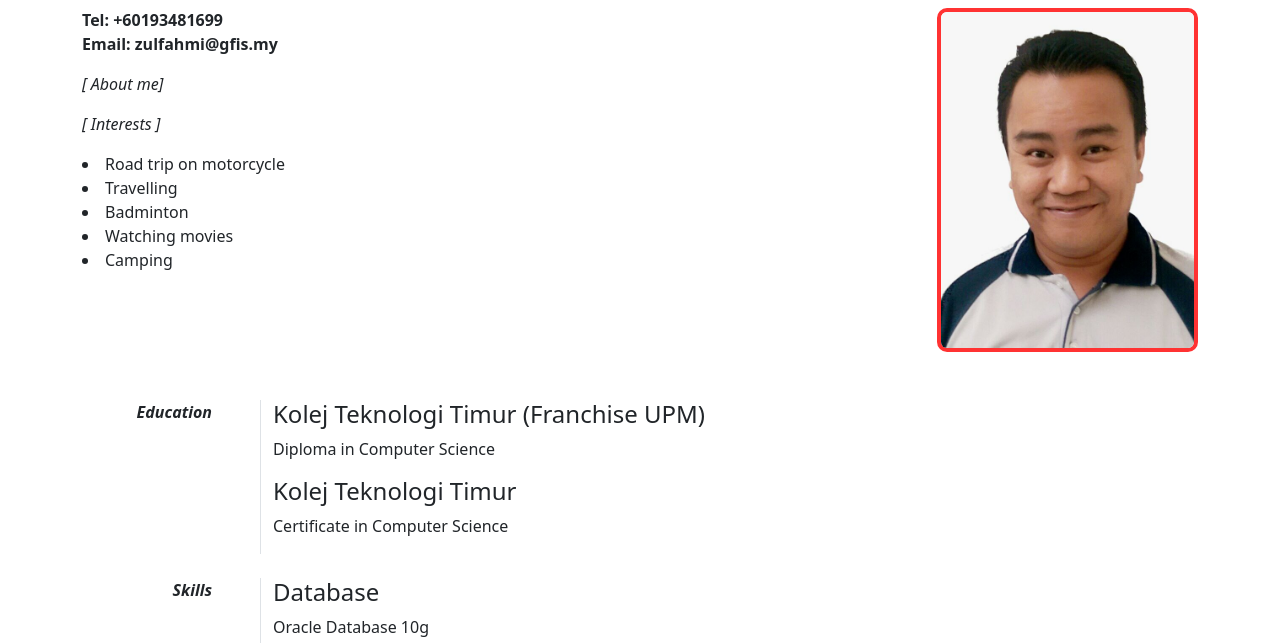
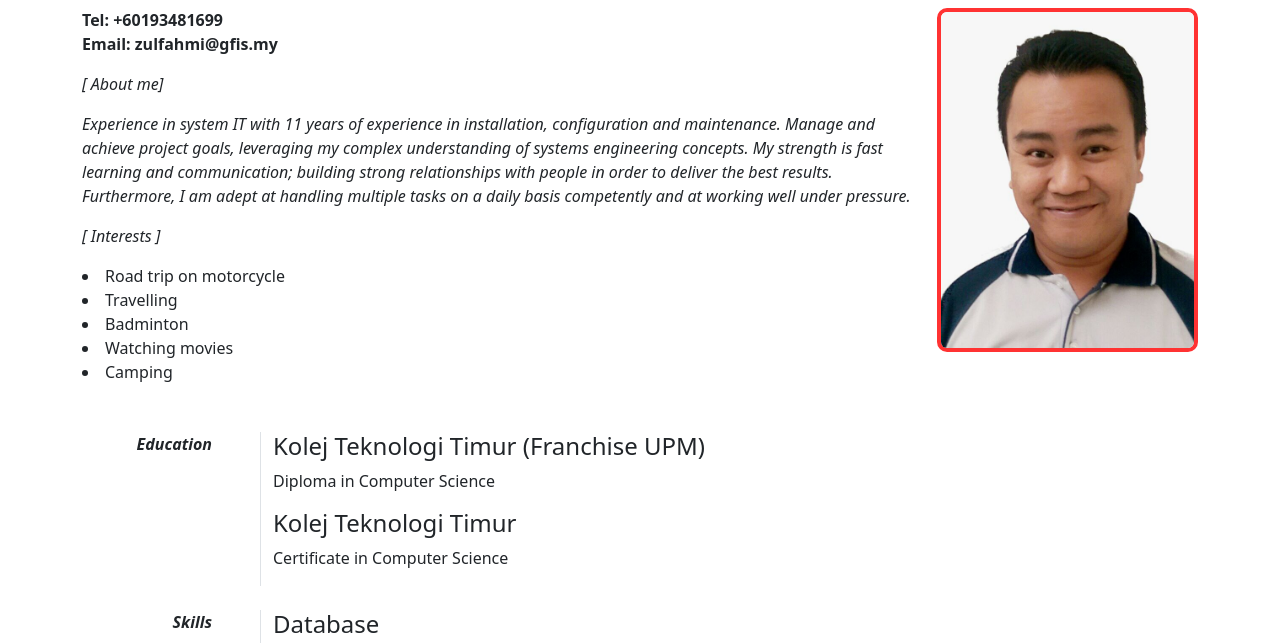
Before and after one commit to gfis-dev/teamworks, a plain HTML site: page zul/index.html in a window 1280 px wide. Shown: the part 121-764 px from the top of the page. Drawn offline with nearby package versions, Linux system fonts and the light colour scheme.

Commit message:
update about me

```diff
--- a/zul/index.html
+++ b/zul/index.html
@@ -32,6 +32,11 @@
                 </p>
 
                 <p><em>[ About me]</em></p>
+
+                <p><em>Experience in system IT with 11 years of experience in installation, configuration and maintenance. Manage and achieve project goals,
+                    leveraging my complex understanding of systems engineering concepts. My strength is fast learning and communication; building strong
+                    relationships with people in order to deliver the best results. Furthermore, I am adept at handling multiple tasks on a daily basis
+                    competently and at working well under pressure. </em></p>
 
                 <p><em>[ Interests ]</em></p>
                 <li>Road trip on motorcycle</li>
```
